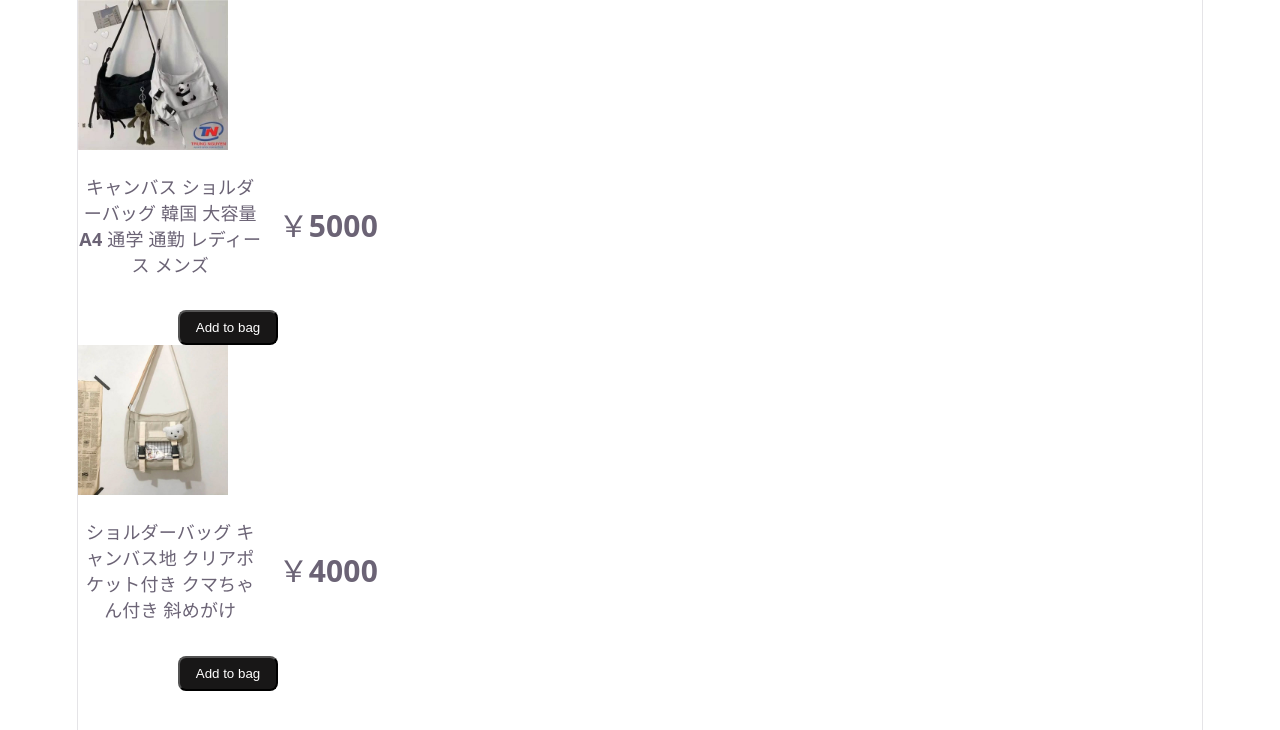
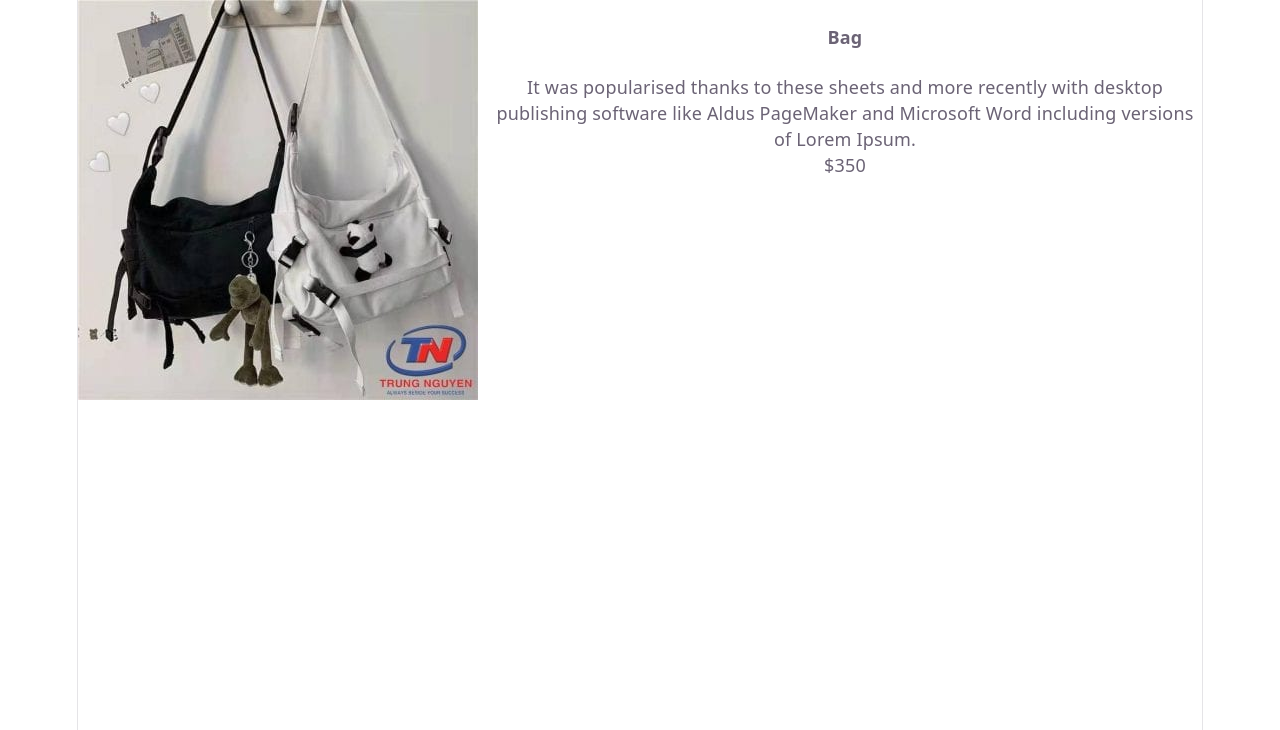
Before and after one commit to nbhvduc/React, a React (Vite) app: page / in a window 1280 px wide. Shown: the top 730 px of the page. Built offline with nearby package versions, Linux system fonts and the light colour scheme.

Commit message:
css basic

```diff
--- a/src/App.tsx
+++ b/src/App.tsx
@@ -3,19 +3,13 @@ import './App.css'
 import Bag1 from './assets/images/image1.png'
 import Bag2 from './assets/images/image2.png'
 import { ProductBag } from './ProductBag'
+import { Cssbasic } from './Cssbasic'
 
 function App() {
   return (
     <div>
-     <ProductBag image={Bag1}
-     producttitle='キャンバス ショルダーバッグ 韓国 大容量 A4 通学 通勤 レディース メンズ'
-     price="￥5000"/>
 
-     <ProductBag image={Bag2}
-     producttitle="ショルダーバッグ キャンバス地 クリアポケット付き クマちゃん付き 斜めがけ"
-     price='￥4000'/>
-
-
+    <Cssbasic/>
     </div>
 
 
--- /dev/null
+++ b/src/Cssbasic.css
@@ -0,0 +1,23 @@
+.h1 {
+background-color: green;
+margin-bottom: 100px;
+padding: 40px;
+}
+
+.h2 {
+    background: yellow;
+    display: inline;
+}
+
+.button {
+    padding: 10px;
+    border-radius: 8px;
+    border: 10px solid #000;
+    margin-right: 50px;
+}
+
+.box-container {
+   display: flex;
+   gap: 10px;
+
+}
--- /dev/null
+++ b/src/Cssbasic.tsx
@@ -0,0 +1,44 @@
+import './Cssbasic.css'
+import image1 from './assets/images/image1.png'
+
+
+export const Cssbasic =() => {
+
+    /**
+     * HTML gồm có 2 loại là block element và inline element
+     *
+     */
+
+    /**
+     * Box model:
+     * margin không tính vào chiều rộng, chiều cao của element
+     * padding, border: sẽ được tính vào chiều rộng, chiều cao của element
+     */
+
+    /**
+     * display
+     * inline: chiếm đúng diện tích của element, và cho phép element bên dưới có thể hiện thị trên cùng 1 hàng, elment bên dưới cũng là inline element hoặc là display: inline
+     * block: chiếm hết toàn bộ 1 hàng (chiếm hết chiều ngang)
+     * inline-block: vừa hiển dạng của inline element mà vừa có thuộc tính của block element, ví dụ là margin của elmenent này sẽ được áp dụng
+     * flex
+     */
+
+    return (
+        <div>
+        {/* <h1 className="h1">h1</h1>
+        <h2 className="h2">h2</h2>
+        <div>block element</div>
+        <button className='button'>Add to cart</button>
+        <a> a - inline element</a> <span>span- inline element</span> */}
+
+        <div className='box-container'>
+            <img src={image1}/>
+            <div>
+                <h4>Bag</h4>
+                <p>It was popularised thanks to these sheets and more recently with desktop publishing software like Aldus PageMaker and Microsoft Word including versions of Lorem Ipsum.</p>
+                <span>$350</span>
+            </div>
+        </div>
+        </div>
+    )
+}
```
